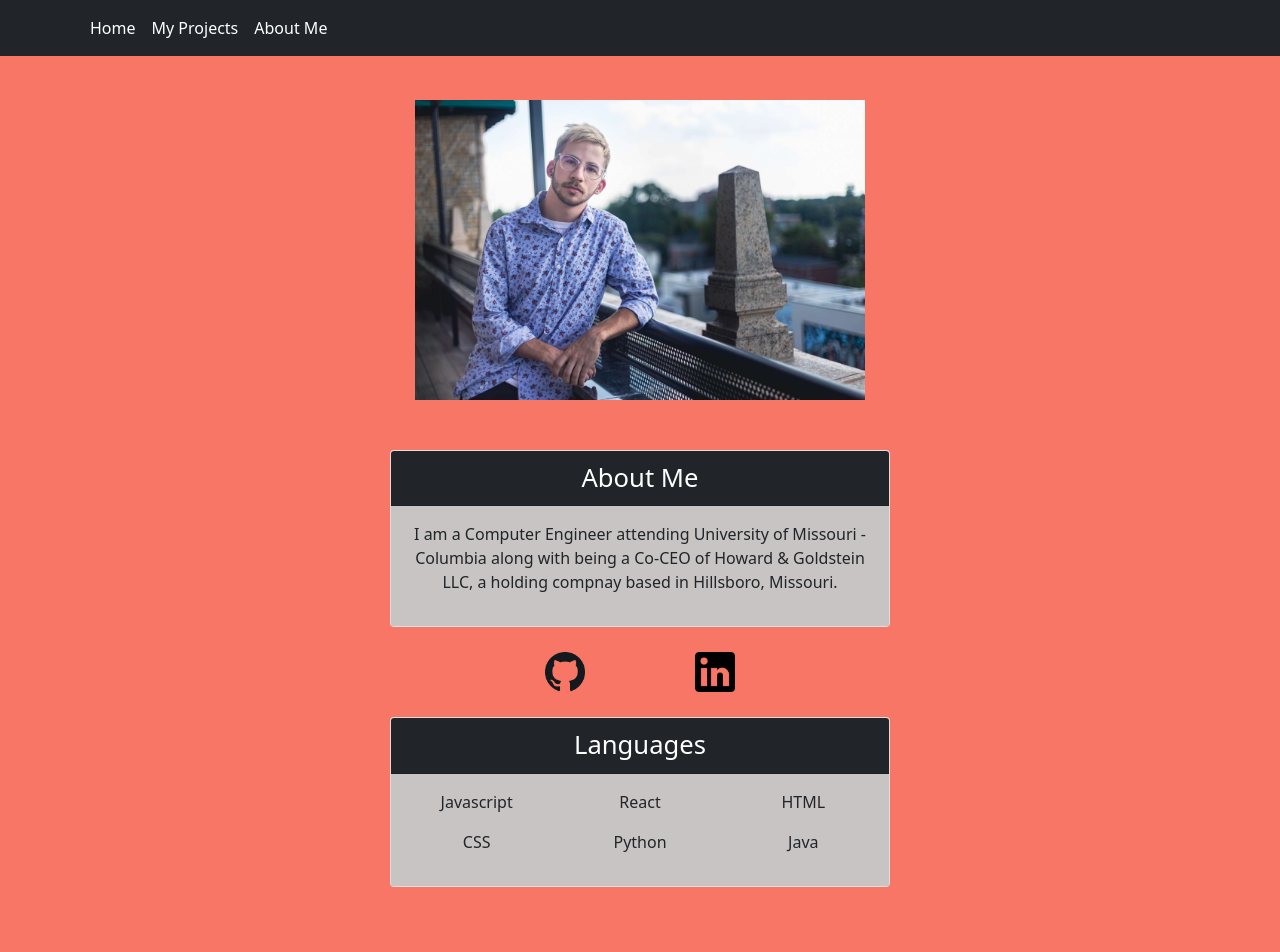
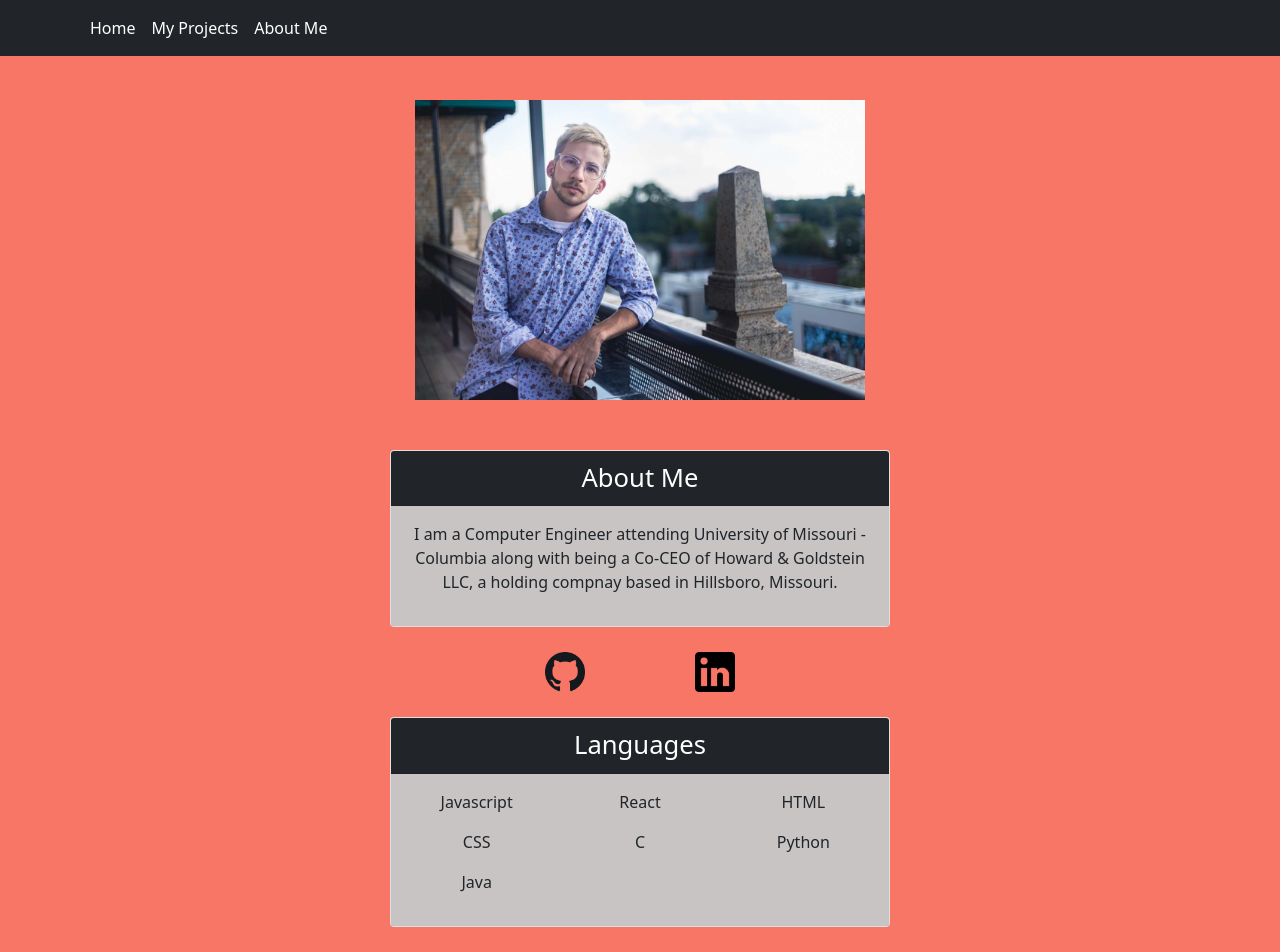
Before and after one commit to TheRealDeathEye/my-website, a React (Create React App) app: page /aboutMe in a window 1280 px wide. Before the commit the page ends 912 px from the top, so only its background shows below. Built offline with nearby package versions, Linux system fonts and the light colour scheme; the HTML template or start-up script is replaced by a standard one.

Commit message:
Update aboutMe.jsx

```diff
--- a/src/components/aboutMe.jsx
+++ b/src/components/aboutMe.jsx
@@ -27,6 +27,7 @@ function AboutMe() {
             <div className='col-4'><p>React</p></div>
             <div className='col-4'><p>HTML</p></div>
             <div className='col-4'><p>CSS</p></div>
+            <div className='col-4'><p>C</p></div>
             <div className='col-4'><p>Python</p></div>
             <div className='col-4'><p>Java</p></div>
           </div>
```
